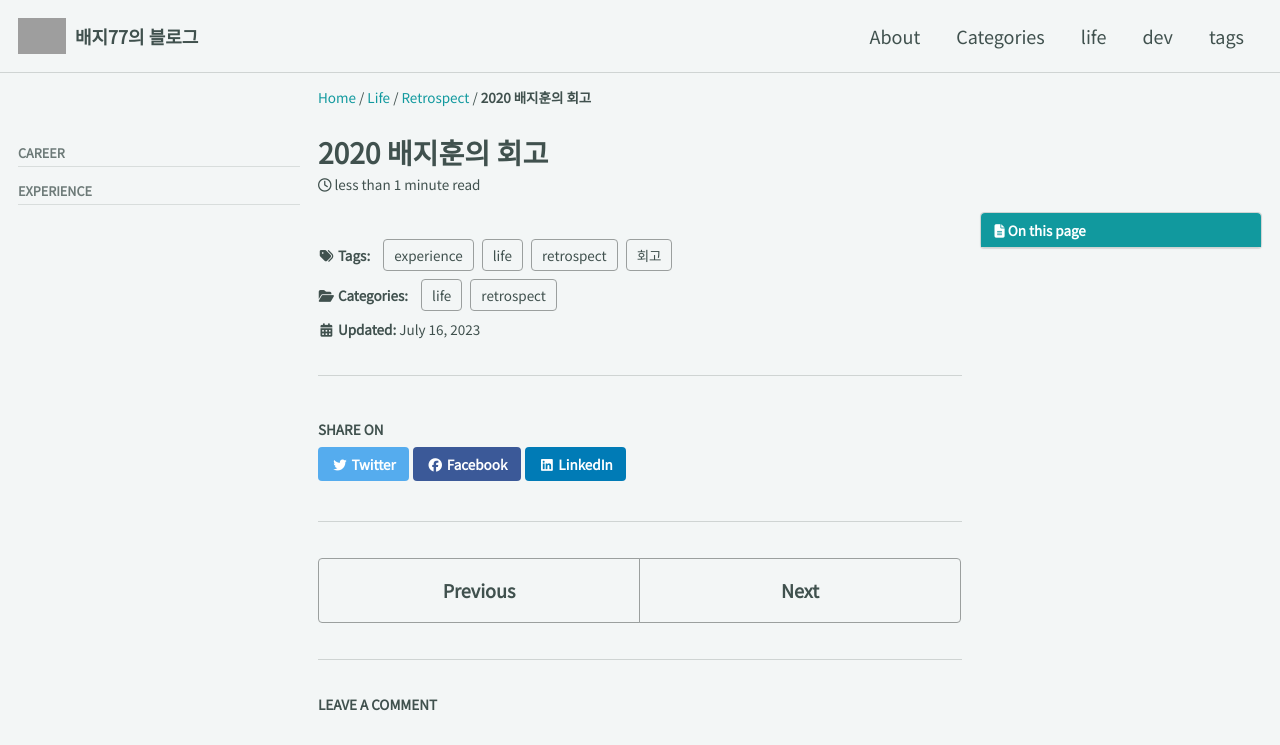
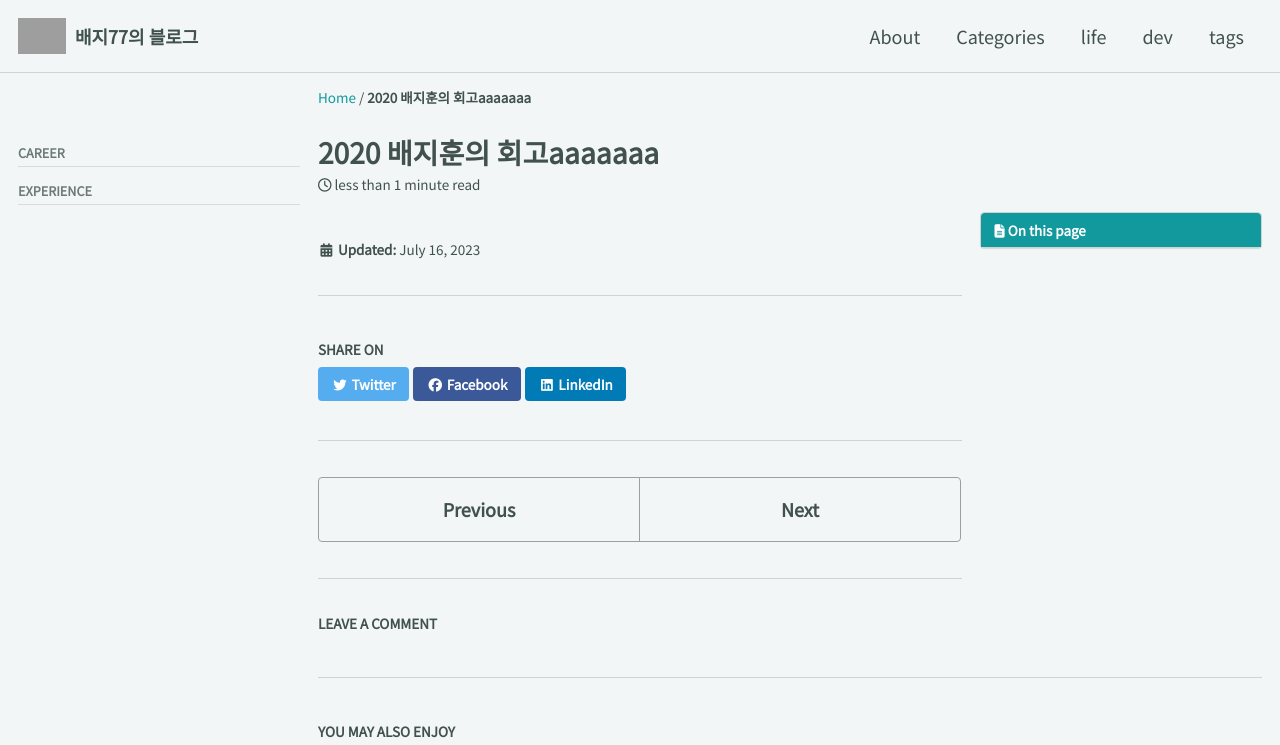
Before and after one commit to BaeJi77/BaeJi77.github.io, a Jekyll site: the page built from _posts/life/retrospect/2023-07-16-2022_회고 copy.md, in a window 1280 px wide, cut to the strip 0-745 px from the top of the page. Built offline with Jekyll 4.4.1, drawn with Linux system fonts in a browser that asks for light colours; cached includes are drawn as plain includes; nearby versions of some CDN libraries; comment, search, counter and statistics services are not loaded; grey boxes are pictures that could not be loaded.

Commit message:
2023-07-16 test

```diff
--- a/_posts/life/retrospect/2023-07-16-2022_회고 copy.md
+++ b/_posts/life/retrospect/2023-07-16-2022_회고 copy.md
@@ -1,13 +1,4 @@
 ---
-title:  "2020 배지훈의 회고"
-excerpt: "어찌되었든 나에게는 엄청난 2020가 끝났다. 그리고 정리해보자."
+title:  "2020 배지훈의 회고aaaaaaa"
 
-categories:
-  - life
-  - retrospect
-tags:
-  - life
-  - experience
-  - 회고
-  - retrospect
 ---
```
